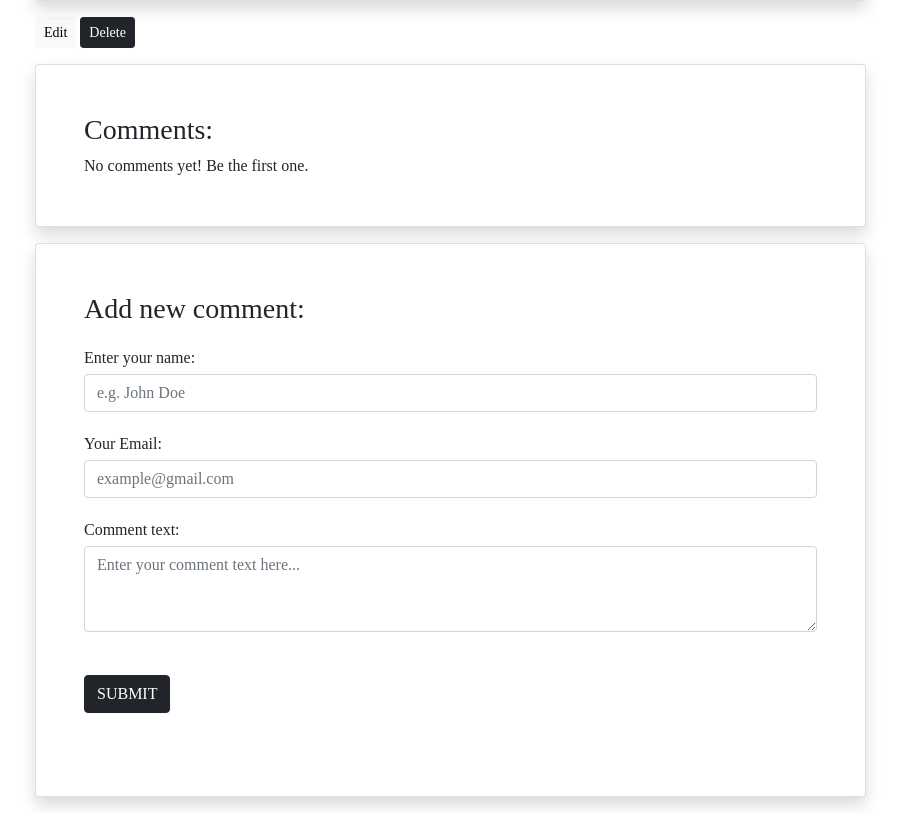
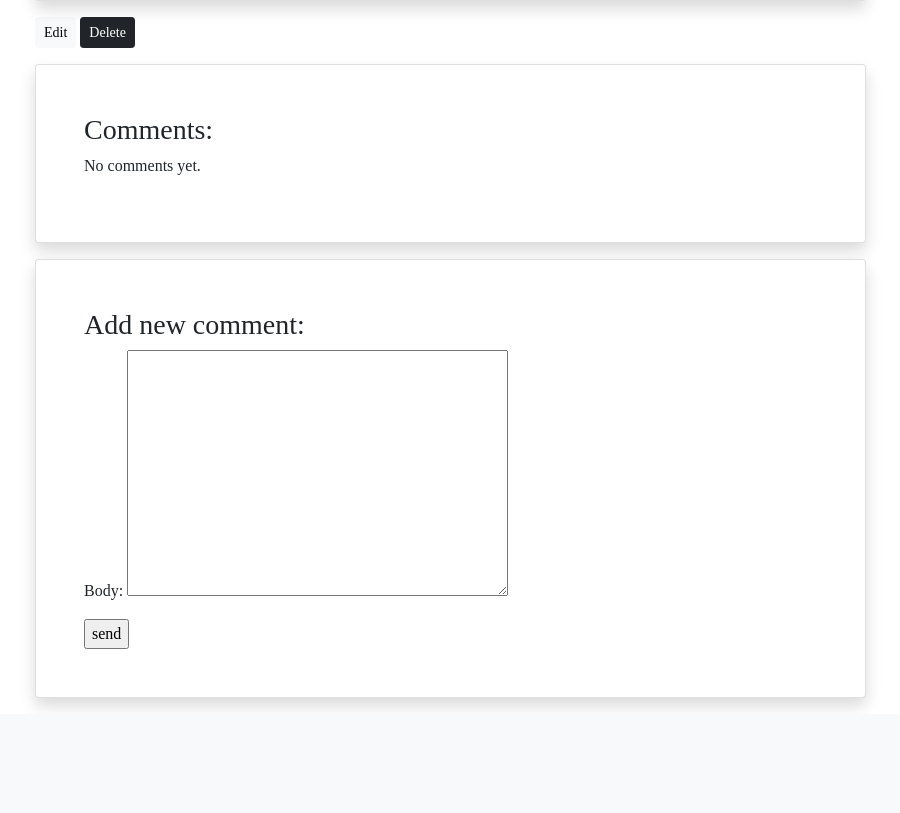
Before and after one commit to Mohhamadaminn/BlogProject_Django, a Django app: page /blog/2/ in a window 1280 px wide. Shown: the part 539-1352 px from the top of the page, without its empty margins (47-947 px from the left). After the commit the page ends 1246 px from the top, so only its background shows below. Run offline with Django 4.2, Linux system fonts and the light colour scheme; data comes from the database, SQL or seed files in the repository; both versions use the stored data as it was after the commit.

Commit message:
add comment system

```diff
--- a/blog/forms.py
+++ b/blog/forms.py
@@ -1,7 +1,13 @@
 from django import forms
-from .models import Post
+from .models import Post, Comment
 
 class NewPostForm(forms.ModelForm):
     class Meta:
         model = Post
         fields = ['title', 'text', 'author', 'status']
+
+
+class CommentForm(forms.ModelForm):
+    class Meta:
+        model = Comment
+        fields = ['body',]
--- a/blog/models.py
+++ b/blog/models.py
@@ -1,5 +1,7 @@
 from django.shortcuts import reverse
 from django.db import models
+
+from django.contrib.auth import get_user_model
 
 class Post(models.Model):
    STATUS_CHOICES = (
@@ -17,5 +19,28 @@ class Post(models.Model):
    def __str__(self):
       return self.title
 
+
    def get_absolute_url(self):
       return reverse('post_detail', args= [self.id])
+
+
+
+class Comment(models.Model):
+   post = models.ForeignKey(Post,
+                             on_delete=models.CASCADE,
+                             related_name='comments')
+   author = models.ForeignKey(get_user_model(),
+                               on_delete=models.CASCADE,
+                               related_name='comments')
+   body = models.TextField()
+   active = models.BooleanField(default=True)
+   date_time_created = models.DateTimeField(auto_now=True)
+
+
+
+   def __str__(self):
+      return self.body[:30]
+
+
+   def get_absolute_url(self):
+       return reverse("post_detail", kwargs={"pk": self.post.id})
--- a/blog/templates/blog/post_detail.html
+++ b/blog/templates/blog/post_detail.html
@@ -18,25 +18,23 @@
                 <a href="{% url 'post_delete' post.id %}" class="btn btn-sm btn-dark">Delete</a>
                 <div class="card shadow my-3 p-5">
                     <h3>Comments:</h3>
-                        No comments yet! Be the first one.
+                        {% for comment in comments %}
+                            <div class="comment" style="padding: 10px 0; border-bottom: 1px solid #ccc;">
+                                <p><strong>{{ comment.author }}</strong> said:</p>
+                                <p>{{ comment.body }}</p>
+                                <small>{{ comment.date_time_created|date:"Y-m-d H:i" }}</small>
+                            </div>
+                        {% empty %}
+                            <p>No comments yet.</p>
+                        {% endfor %}
                 </div>
 
                 <div class="card shadow my-3 p-5">
                     <h3>Add new comment:</h3>
-                    <form method="POST">
-                        <div class="form-group py-2">
-                            <label class="py-1" for="author_name">Enter your name:</label>
-                            <input type="text" class="form-control" placeholder="e.g. John Doe" name="author_name">
-                        </div>
-                        <div class="form-group py-2">
-                            <label class="py-1" for="email">Your Email:</label>
-                            <input type="email" class="form-control" placeholder="example@gmail.com" name="email">
-                        </div>
-                        <div class="form-group py-2">
-                            <label class="py-1" for="comment_text">Comment text:</label>
-                            <textarea class="form-control" name="text" rows="3" placeholder="Enter your comment text here..."></textarea>
-                        </div>
-                        <button type="submit" class="btn btn-dark">Submit</button>
+                    <form action="{% url 'comment_create' post.id %}" method="POST">
+                        {% csrf_token %}
+                        {{ comment_form.as_p }}
+                        <input type="submit" value="send">
                     </form>
                 </div>
             </div>
--- a/blog/urls.py
+++ b/blog/urls.py
@@ -5,6 +5,7 @@ from . import views
 urlpatterns = [
     path('', views.PostsListView.as_view(), name= 'posts_list'),
     path('<int:pk>/', views.PostDetailView.as_view(), name='post_detail'),
+    path('comment/<int:post_id>/', views.CommentCrateView.as_view(), name='comment_create'),
     path('create/', views.PostCreateView.as_view(), name='post_create'),
     path('<int:pk>/update/', views.PostUpdateView.as_view(), name='post_update'),
     path('<int:pk>/delete/', views.PostDeleteView.as_view(), name='post_delete'),
--- a/blog/views.py
+++ b/blog/views.py
@@ -1,13 +1,13 @@
-from .models import Post
-from .forms import NewPostForm
+from .models import Post, Comment
+from .forms import NewPostForm, CommentForm
 from django.views import generic
 from django.urls import reverse_lazy
+from django.views.generic.edit import FormMixin
+from django.shortcuts import get_object_or_404
 
 
 
 class PostsListView(generic.ListView):
-    # with below command database give you all objects, but we dont want this.
-    # model = Post --> if this model dont define then go to get_queryset function.
     template_name = 'blog/posts_list.html'
     context_object_name = 'posts'
 
@@ -17,8 +17,16 @@ class PostsListView(generic.ListView):
 
 class PostDetailView(generic.DetailView):
     model = Post
+    form_class = CommentForm
     template_name = 'blog/post_detail.html'
     context_object_name = 'post'
+
+
+    def get_context_data(self, **kwargs):
+        context = super().get_context_data(**kwargs)
+        context['comment_form'] = CommentForm()
+        context['comments'] = self.object.comments.filter(active=True)
+        return context
 
 
 class PostCreateView(generic.CreateView):
@@ -39,71 +47,17 @@ class PostDeleteView(generic.DeleteView):
 
 
 
+class CommentCrateView(generic.CreateView):
+    model = Comment
+    form_class = CommentForm
 
+    def form_valid(self, form):
+        obj = form.save(commit=False)
+        obj.author = self.request.user
 
+        post_id = int(self.kwargs['post_id'])
+        post = get_object_or_404(Post, id=post_id)
 
+        obj.post = post
 
-
-
-
-
-
-# def posts_list_view(requset):
-#     # post_list = Post.objects.all() --> show all Posts(Published / Draft / etc)
-
-#     # filter function say that what type of post show in Blog Page.
-#     post_list = Post.objects.filter(status= 'pub').order_by('-datetime_modified')
-#     # Post.objects.filter(title= 'BF8') --> then show me Posts with this title in Page.
-
-
-#     return render(requset, 'blog/posts_list.html', {'posts': post_list})
-
-
-
-# def post_detail_view(request, pk):
-#     # post_detail = Post.objects.get(pk=pk)
-#     post = get_object_or_404(Post, pk=pk) # get better result from error with this code.
-
-#     return render(request, 'blog/post_detail.html', {'post': post})
-
-
-
-# def post_create_view(request):
-
-#     if request.method == 'POST':
-#         form = NewPostForm(request.POST)
-#         if form.is_valid(): # if was True
-#             form.save()
-#             return redirect('posts_list')    # url address.
-#     else: # if request method was
-#         form = NewPostForm()
-
-#     return render(request, 'blog/post_create.html', {'form': form})
-
-
-
-
-# def post_update_view(request, pk):  # edit_view
-
-#     post = get_object_or_404(Post, pk=pk)
-#     form = NewPostForm(request.POST or None, instance=post) # if user input was GET then return None that is
-#                                                         # invalid, and if user fill it then return Edited Post.
-#                                                 # form = NewPostForm(requset.POST, instance=post)
-
-#     if form.is_valid():
-#         form.save()
-#         return redirect('posts_list')
-
-
-#     return render(request, 'blog/post_create.html', {'form': form})
-
-
-
-    # def post_delete_view(request, pk):
-#     post = get_object_or_404(Post, pk=pk)
-
-#     if request.method == 'POST':
-#         post.delete()
-#         return redirect('posts_list')
-
-#     return render(request, 'blog/post_delete.html', {'post': post})
+        return super().form_valid(form)
```
Also changed, not shown: blog/admin.py (+7 -1 lines), blog/migrations/0002_comment.py (added), db.sqlite3, 1 other file.
